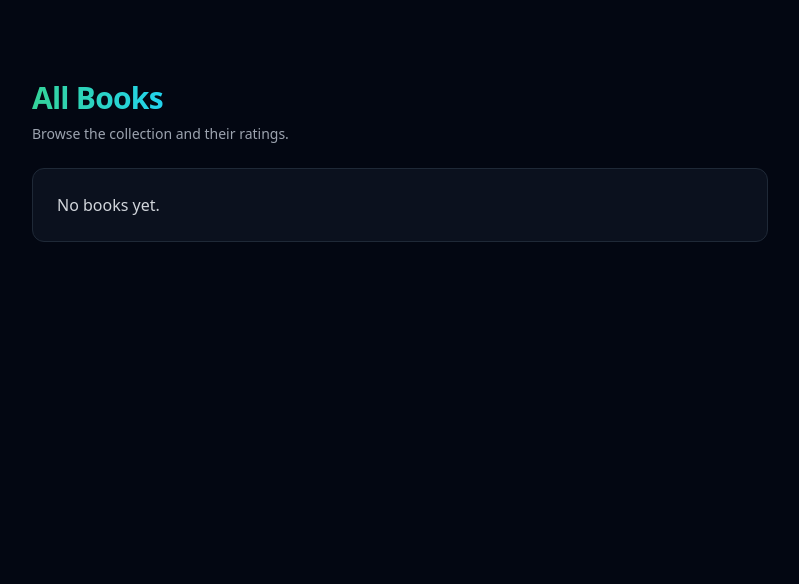
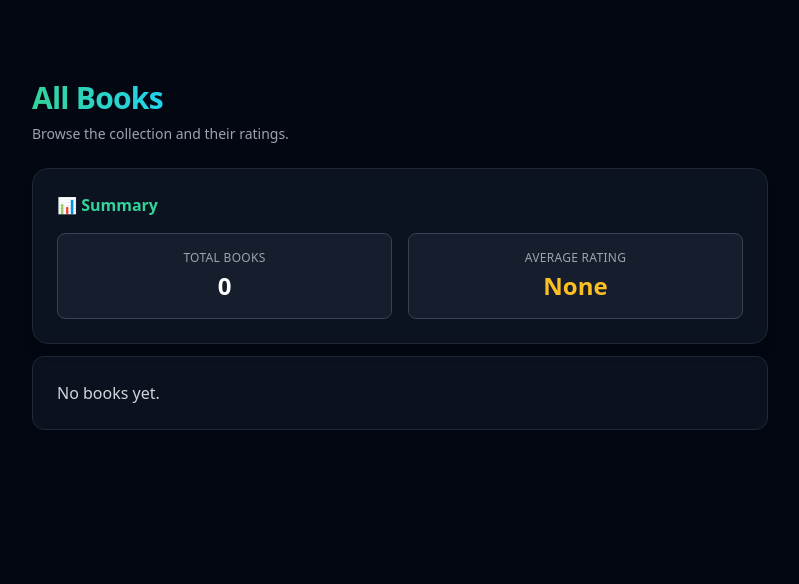
Before and after one commit to EslamKamel89/page_nest, a Django app: page / in a window 1280 px wide. Shown: the part 65-649 px from the top of the page, without its empty margins (240-1039 px from the left). Run offline with Django 5.2, Linux system fonts and the light colour scheme; data that the repository does not hold is empty; some libraries are stand-ins or nearby versions.

Commit message:
feat(book): add slug-based URLs and summary card
- Add slug field with auto-generation; switch detail view to use slug instead of ID
- Include total count and average rating in index; render new summary info card

```diff
--- a/page_nest/book_outlet/templates/book_outlet/index.html
+++ b/page_nest/book_outlet/templates/book_outlet/index.html
@@ -17,6 +17,7 @@
     </header>
 
     <ul class="space-y-3">
+      {% include 'book_outlet/partials/info-card.html'%}
       <!--prettier-ignore-->
       {% for book in books %}
       {% include "book_outlet/partials/book_card.html"%}
--- /dev/null
+++ b/page_nest/book_outlet/templates/book_outlet/partials/info-card.html
@@ -0,0 +1,35 @@
+<div class="w-full mx-auto">
+  <div
+    class="rounded-2xl border border-gray-800 bg-gray-900/70 p-6 shadow-lg backdrop-blur-sm"
+  >
+    <!-- Header -->
+    <h2 class="font-semibold text-emerald-400 mb-4 flex items-center gap-2">
+      📊 Summary
+    </h2>
+
+    <!-- Content -->
+    <div class="grid grid-cols-1 sm:grid-cols-2 gap-4 text-sm">
+      <div
+        class="flex flex-col items-center justify-center rounded-lg bg-gray-800/60 p-4 border border-gray-700"
+      >
+        <span class="text-gray-400 uppercase tracking-wide text-xs"
+          >Total Books</span
+        >
+        <span class="mt-1 text-2xl font-semibold text-white"
+          >{{ total_count }}</span
+        >
+      </div>
+
+      <div
+        class="flex flex-col items-center justify-center rounded-lg bg-gray-800/60 p-4 border border-gray-700"
+      >
+        <span class="text-gray-400 uppercase tracking-wide text-xs"
+          >Average Rating</span
+        >
+        <span class="mt-1 text-2xl font-semibold text-amber-400"
+          >{{ average_rating }}</span
+        >
+      </div>
+    </div>
+  </div>
+</div>
--- a/page_nest/book_outlet/urls.py
+++ b/page_nest/book_outlet/urls.py
@@ -6,6 +6,6 @@
 
 urlpatterns :list[URLPattern]= [
     path('' , views.index , name='home') ,
-    path('<int:id>' , views.show , name='book_detail')
+    path('<slug:slug>' , views.show , name='book_detail')
 
 ]
--- a/page_nest/book_outlet/views.py
+++ b/page_nest/book_outlet/views.py
@@ -1,3 +1,6 @@
+from __future__ import annotations
+
+from django.db.models import Avg
 from django.http import HttpRequest, HttpResponse
 from django.shortcuts import get_object_or_404, render
 
@@ -5,14 +8,18 @@
 
 
 def index(request: HttpRequest)->HttpResponse:
-    books= Book.objects.all()
+    books= Book.objects.all().order_by('-rating')
+    average_rating = books.aggregate(Avg('rating'))['rating__avg']
+    total_count = books.count()
     return render(request , 'book_outlet/index.html' , {
         'books' : books ,
-        'star_range' : range(5)
+        'star_range' : range(5) ,
+        'average_rating' : average_rating ,
+        'total_count' : total_count ,
     })
 
-def show(request:HttpRequest , id:int)->HttpResponse :
-    book:Book = get_object_or_404(Book ,id=id)
+def show(request:HttpRequest , slug:str)->HttpResponse :
+    book:Book = get_object_or_404(Book ,slug=slug)
     return render(request , 'book_outlet/book_detail.html', {
         'book'  : book ,
         'star_range' : 5
```
Also changed, not shown: page_nest/book_outlet/models.py (+9 -1 lines), page_nest/book_outlet/migrations/0003_book_slug.py (added).
